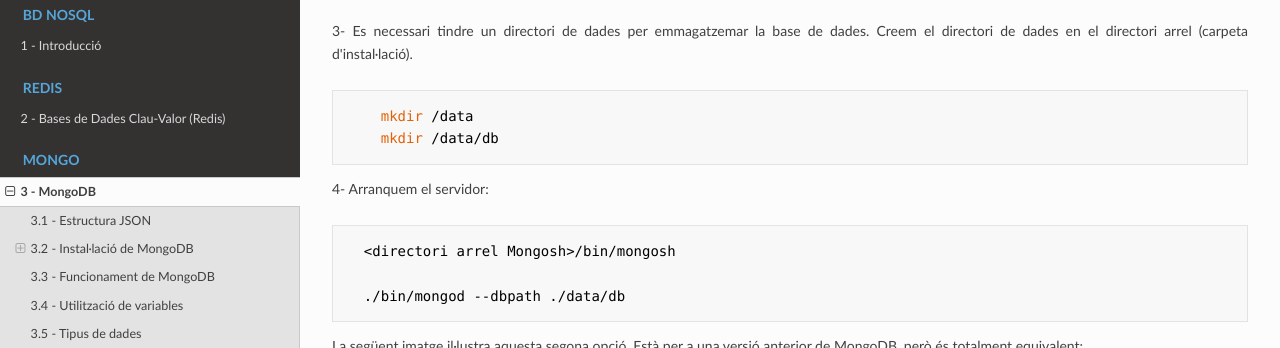
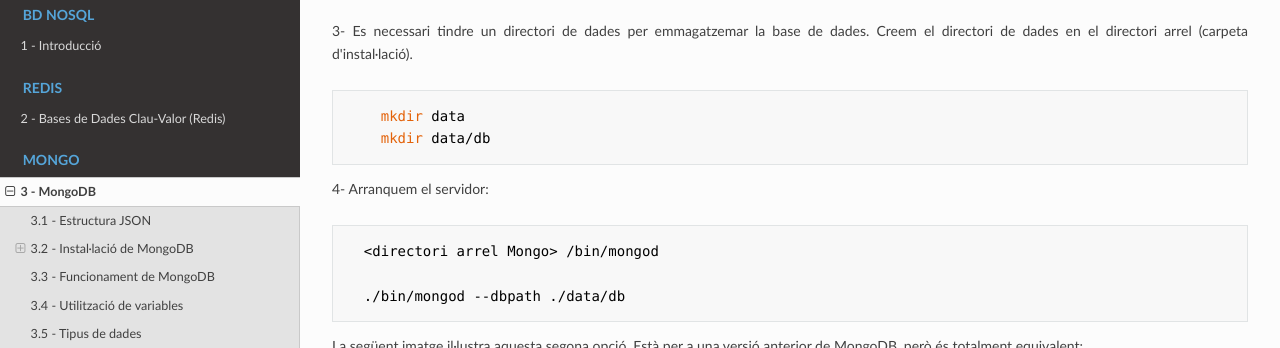
Before and after one commit to asalvadorc/BBDD_NoSQL, an MkDocs documentation site: the page built from docs/3__mongodb.md, in a window 1280 px wide and 900 px high, scrolled down 7612 px. Shown: the part 152-500 px from the top of the window. Built offline with MkDocs 1.6.1, drawn with Linux system fonts in a browser that asks for light colours; nearby versions of some CDN libraries; emoji names are drawn with the system emoji font; some of the changed text lies outside the part shown.

```diff
--- a/docs/3__mongodb.md
+++ b/docs/3__mongodb.md
@@ -325,12 +325,12 @@ instal·lació bàsica.
 
 3- Es necessari tindre un directori de dades per emmagatzemar la base de dades. Creem el directori de dades en el directori arrel (carpeta d'instal·lació).
 
-        mkdir /data
-        mkdir /data/db
+        mkdir data
+        mkdir data/db
 
 4- Arranquem el servidor:
 
-      <directori arrel Mongosh>/bin/mongosh
+      <directori arrel Mongo> /bin/mongod
 
       ./bin/mongod --dbpath ./data/db
 
```
Also changed, not shown: other parts of docs/3__mongodb.md (+1 -1 lines), docs/2__bases_de_dades_clauvalor.md (+16 -3 lines), 1 other file.
